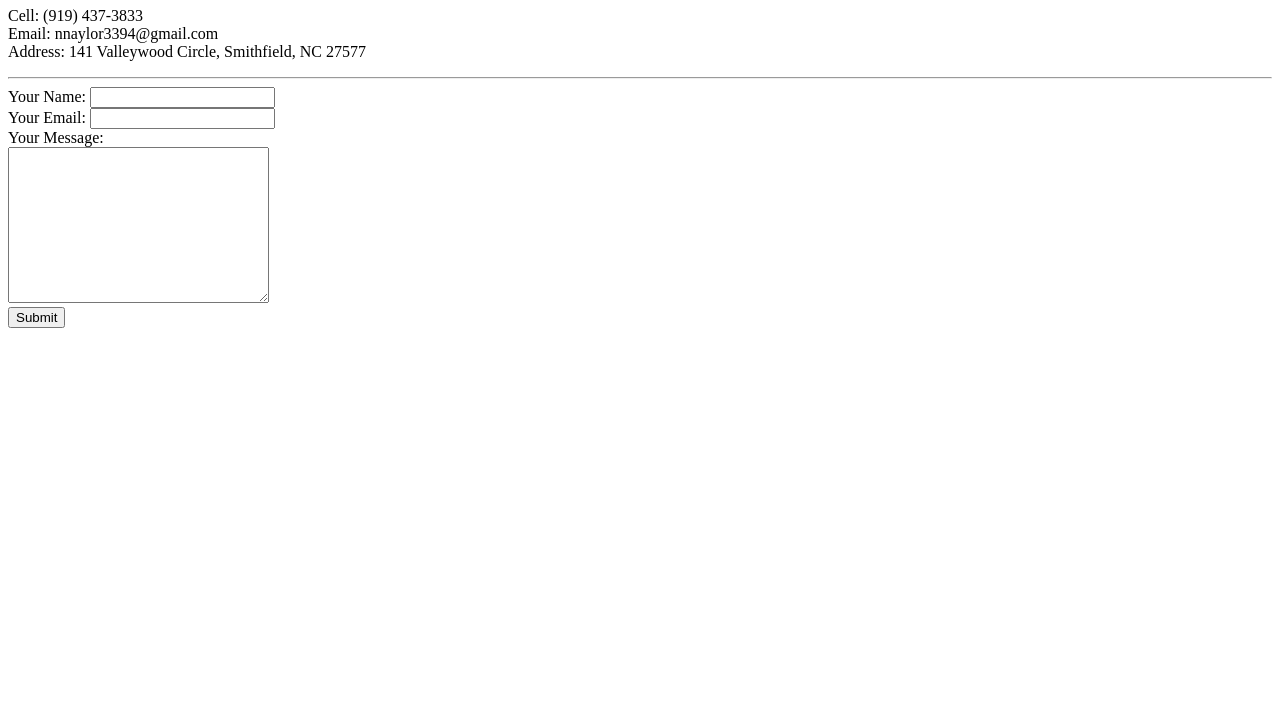
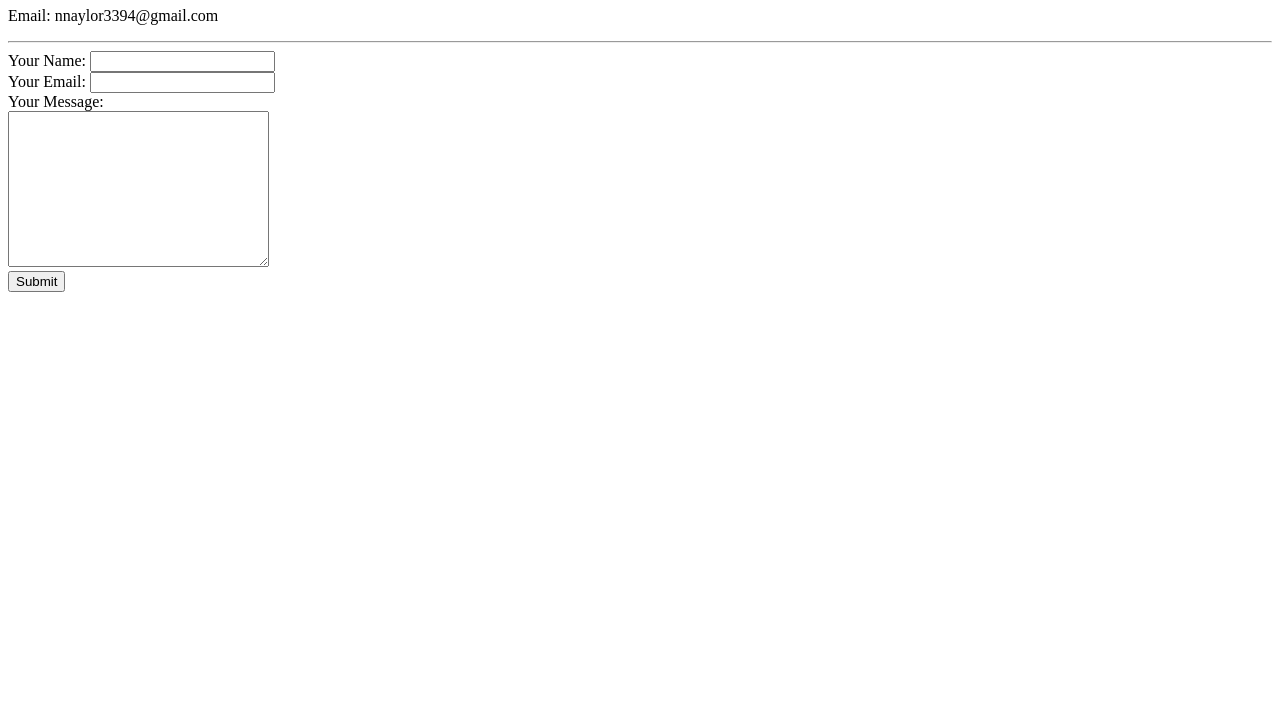
Before and after one commit to nthulhu/cv, a plain HTML site: page contact.html in a window 1280 px wide. Shown: the part 73-800 px from the top of the page. Drawn offline with Linux system fonts and the light colour scheme.

Commit message:
Update contact.html

```diff
--- a/contact.html
+++ b/contact.html
@@ -7,9 +7,7 @@
   <body>
 <h1>Nicole Lawrence</h1>
 <p>
-  Cell: (919) 437-3833<br />
   Email: nnaylor3394@gmail.com<br />
-  Address: 141 Valleywood Circle, Smithfield, NC 27577
 </p>
 <hr />
 <form action="mailto:nnaylor3394@gmail.com" method="post" enctype="text/plain">
```
